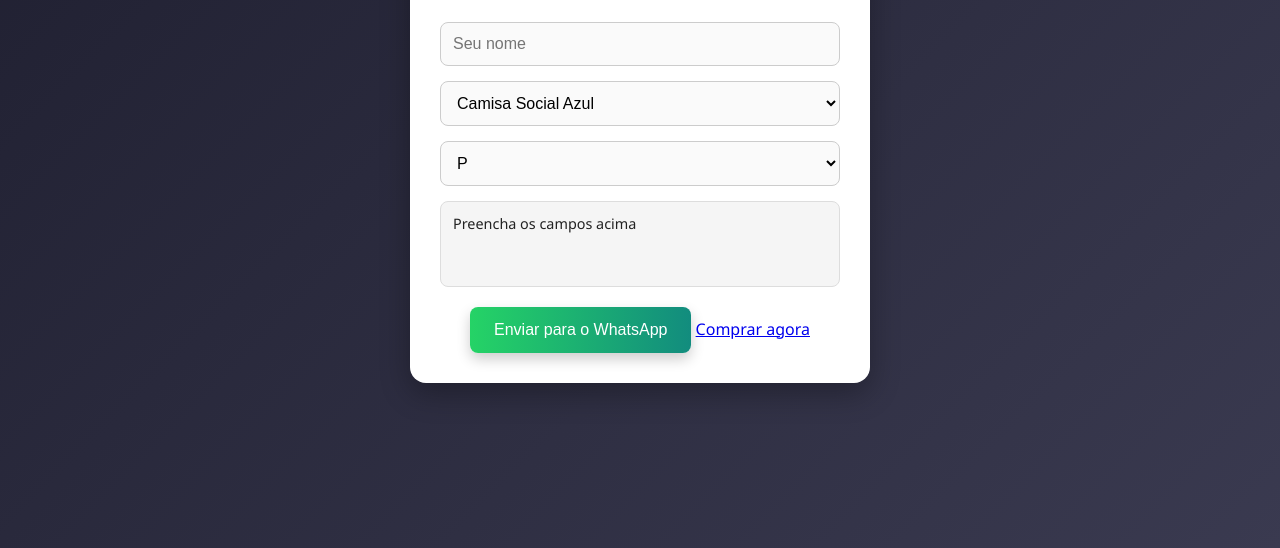
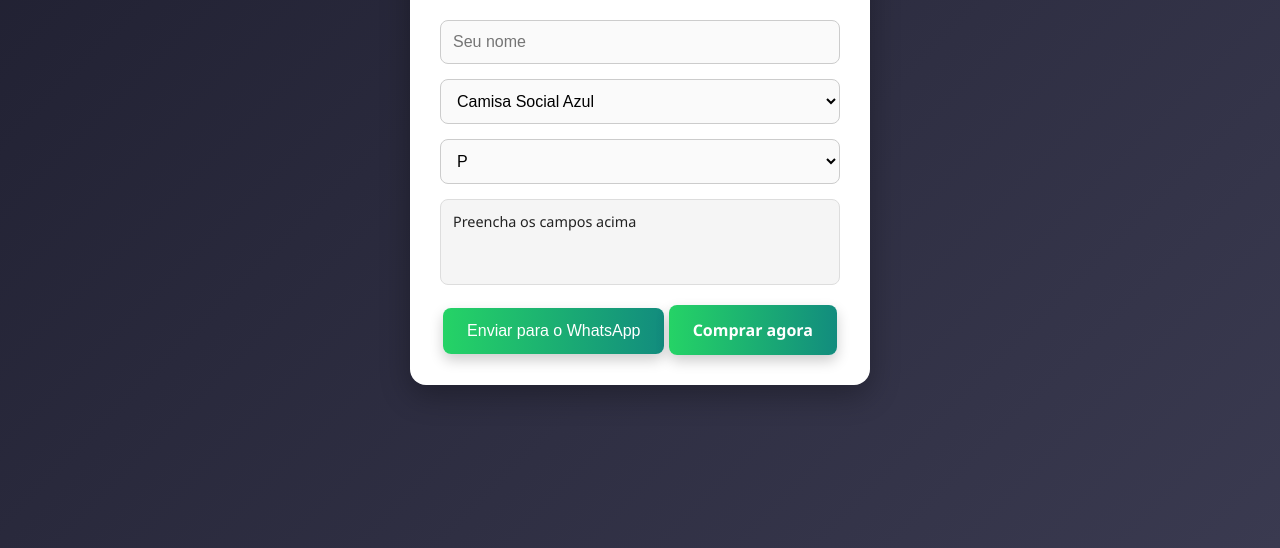
Before and after one commit to bheringbot/Loja-rapida-bot, a plain HTML site: page index.html in a window 1280 px wide. Shown: the part 292-840 px from the top of the page. Drawn offline with Linux system fonts and the light colour scheme.

Commit message:
Update style.css

```diff
--- a/style.css
+++ b/style.css
@@ -87,3 +87,23 @@ button:hover {
   transform: translateY(-2px);
   box-shadow: 0 8px 18px rgba(0,0,0,0.3);
 }
+.gumroad-button {
+  display: inline-block;
+  margin-top: 20px;
+  padding: 14px 24px;
+  font-size: 1rem;
+  color: white;
+  text-align: center;
+  background: linear-gradient(90deg, #25D366, #128C7E);
+  border: none;
+  border-radius: 8px;
+  text-decoration: none;
+  font-weight: bold;
+  box-shadow: 0 6px 14px rgba(0,0,0,0.2);
+  transition: all 0.2s ease-in-out;
+}
+
+.gumroad-button:hover {
+  transform: translateY(-2px);
+  box-shadow: 0 8px 18px rgba(0,0,0,0.3);
+  }
```
